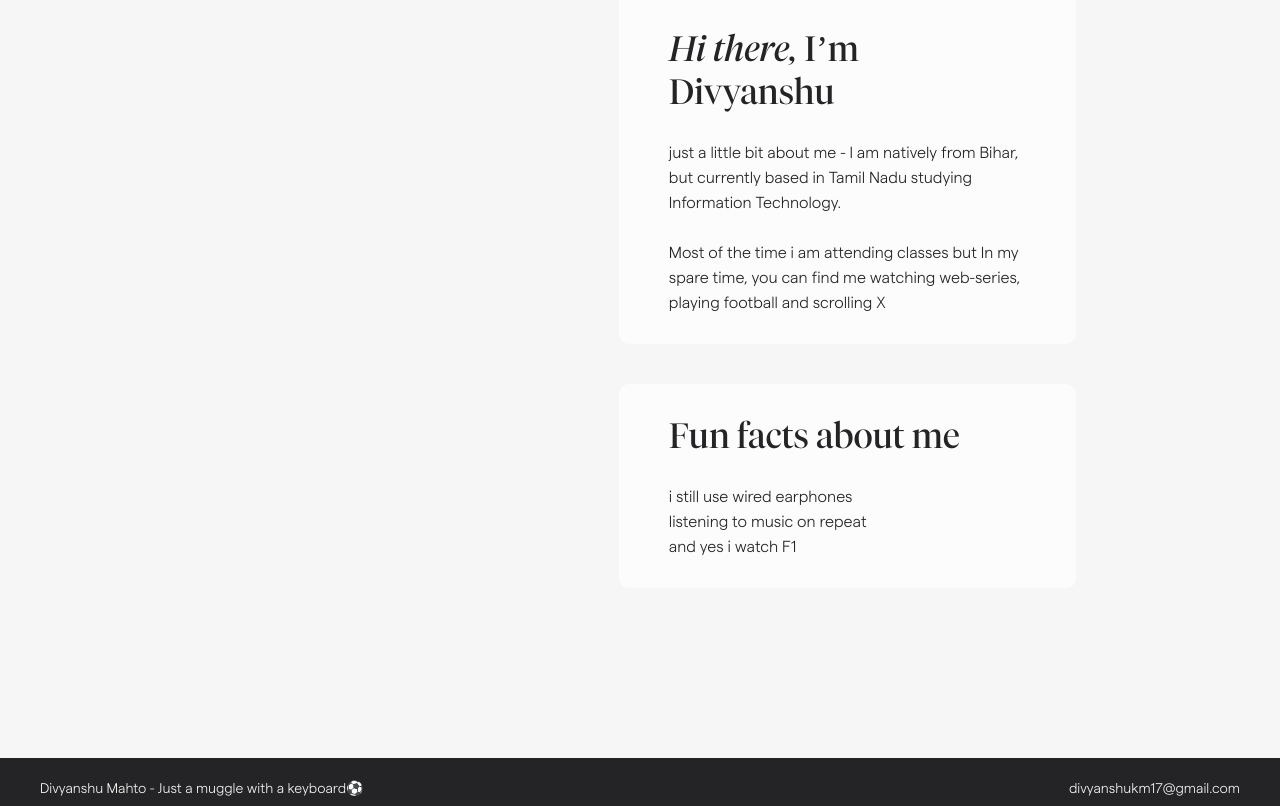
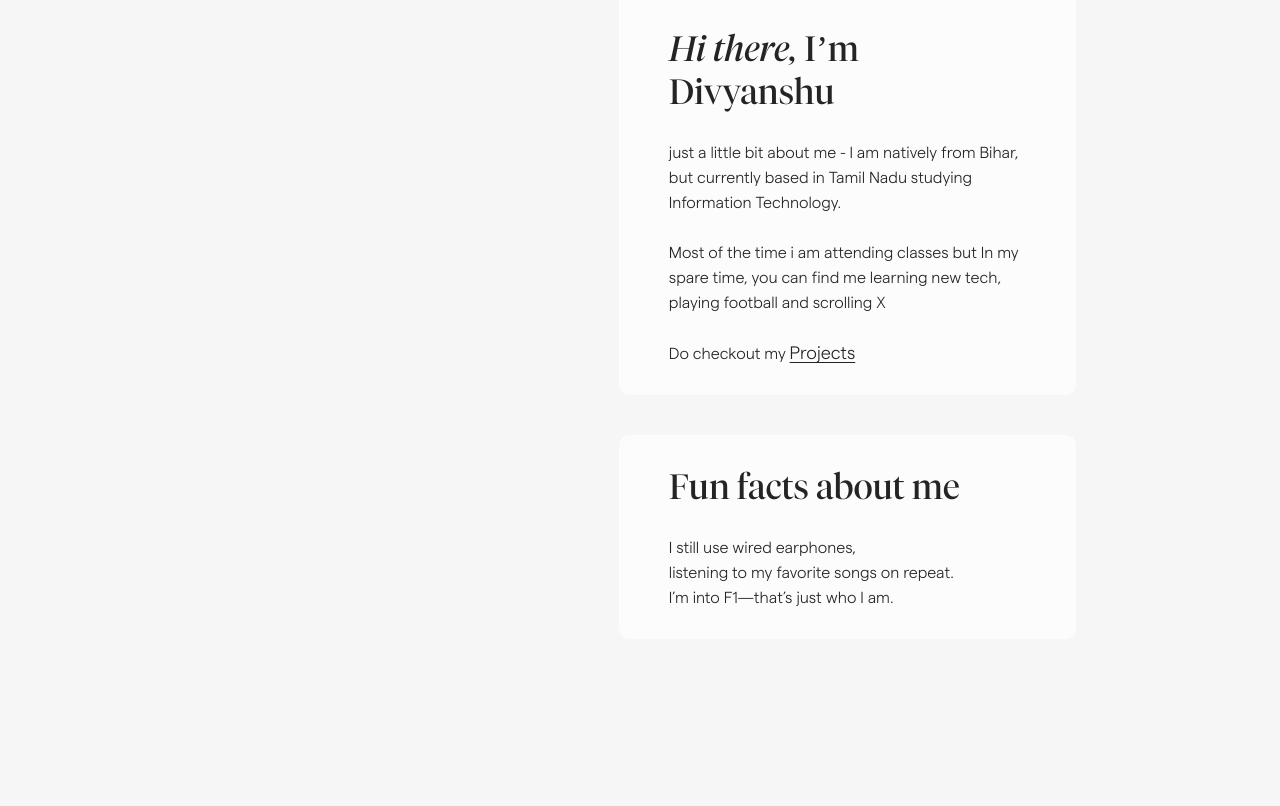
Before and after one commit to divyanshu-mahto/portfolio, a React (Vite) app: page /portfolio/about in a window 1280 px wide. Shown: the part 480-1286 px from the top of the page. Built offline with nearby package versions, Linux system fonts and the light colour scheme; a web font is replaced by a local one.

Commit message:
updated resume

```diff
--- a/src/pages/About.jsx
+++ b/src/pages/About.jsx
@@ -72,15 +72,17 @@ const About = () => {
                         <div className='intro-heading'><i>Hi there,</i> I’m Divyanshu</div>
                         <div className='intro-content'>just a little bit about me - I am natively from Bihar, but currently based in Tamil Nadu studying Information Technology.<br/><br/>
 
-Most of the time i am attending classes but In my spare time, you can find me watching web-series, playing football and scrolling X</div>
+Most of the time i am attending classes but In my spare time, you can find me learning new tech, playing football and scrolling X<br/><br/>
+Do checkout my  <div className='social-link'><Link to={"/projects"} className='link-text'>Projects</Link></div>
+</div>
                     </div>
                 </div>
                 <div className='about-section-2-container'>
                     <div className='section-2-text'>
                         <div className='section-2-heading'>Fun facts about me</div>
-                        <div className='section-2-content'>i still use wired earphones<br/>
-                            listening to music on repeat<br/>
-                            and yes i watch F1
+                        <div className='section-2-content'>I still use wired earphones,<br/>
+                                listening to my favorite songs on repeat.<br/>
+                                I’m into F1—that’s just who I am.
                             <br/>
                         </div>
                     </div>
```
Also changed, not shown: 1 other file (tests, documents, lock files or other folders).
